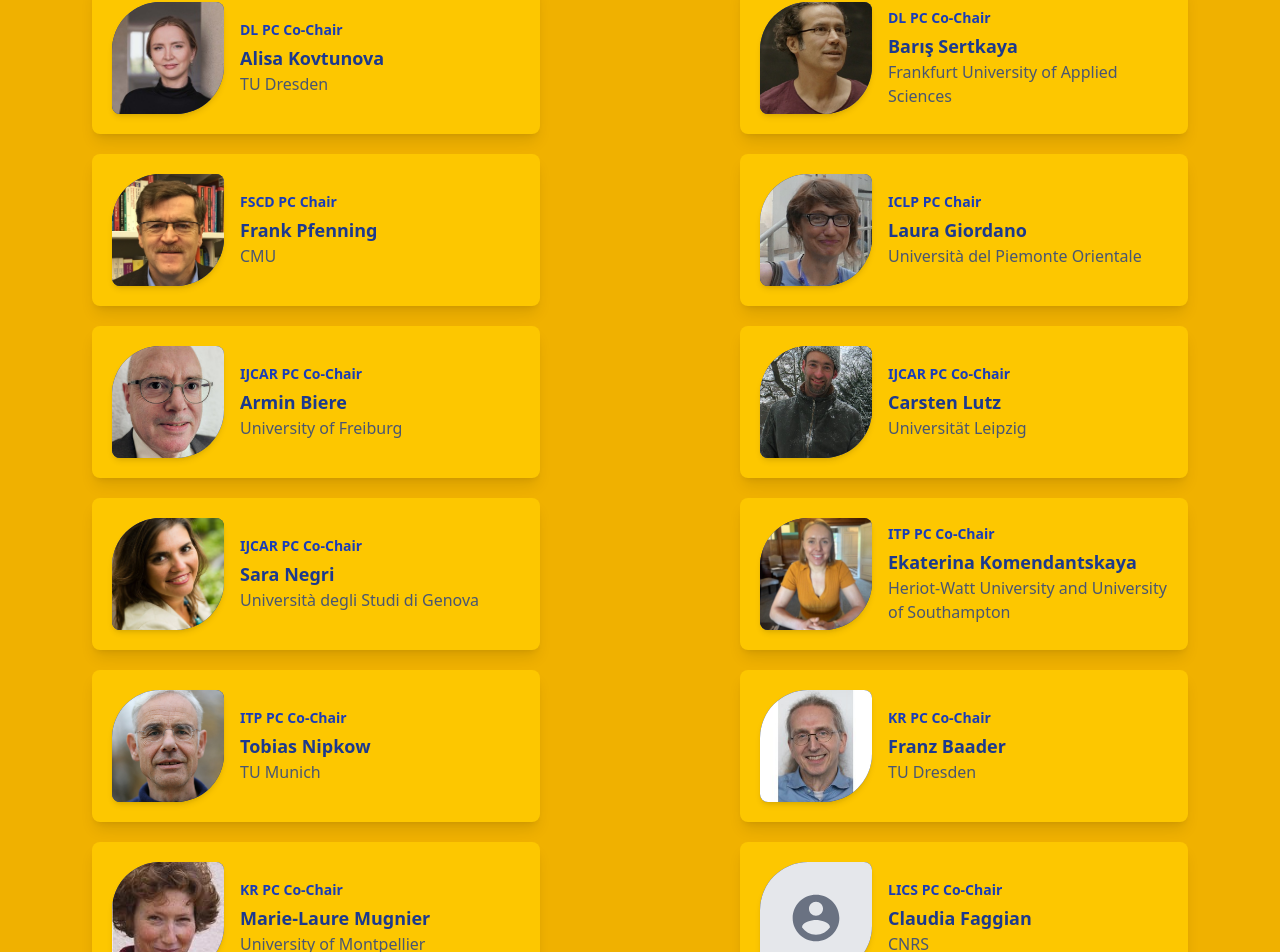
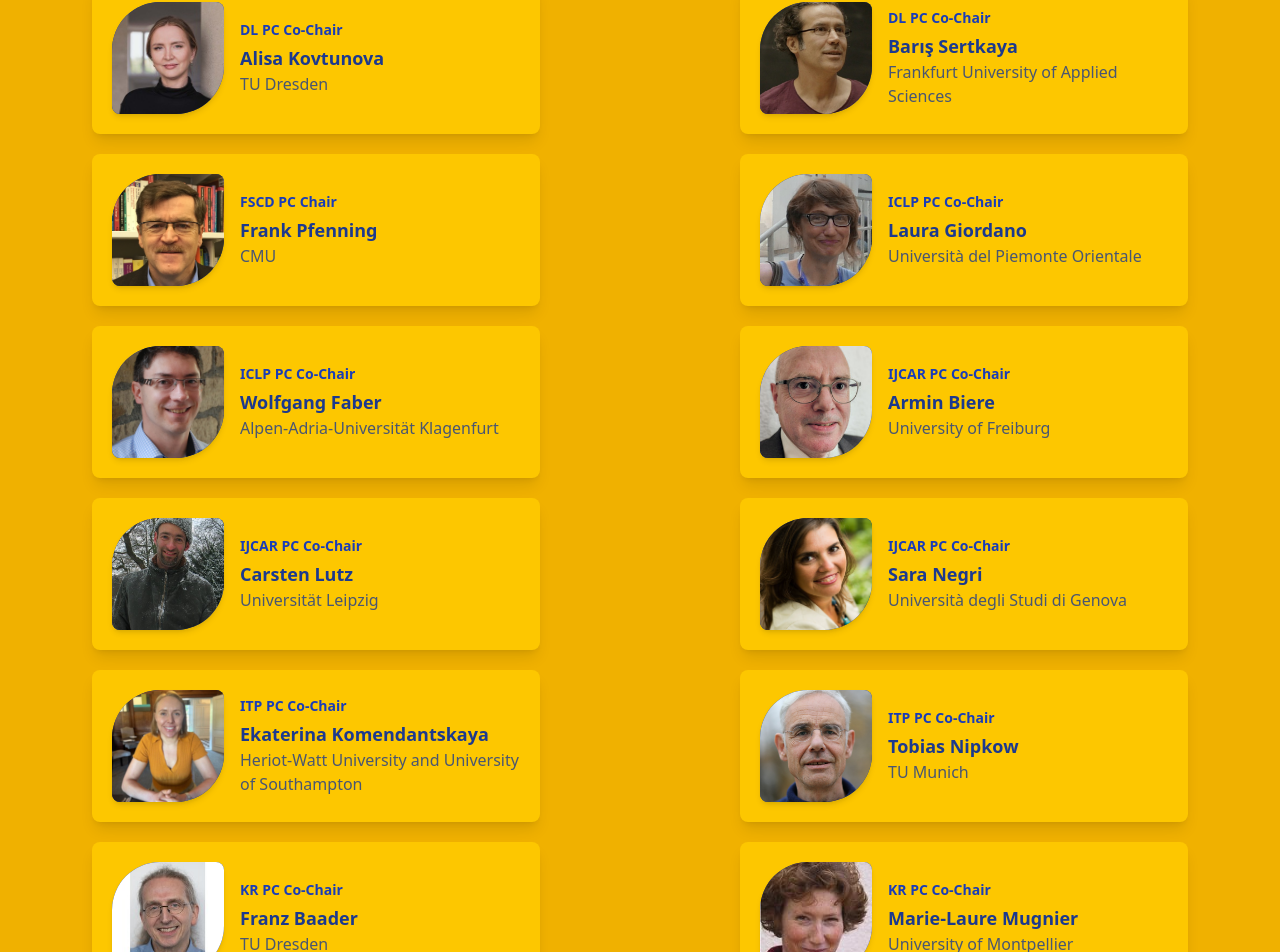
Before and after one commit to nunoplopes/floc26website, a React (Vite) app: page /committees in a window 1280 px wide. Shown: the part 3542-4494 px from the top of the page. Built offline with nearby package versions, Linux system fonts and the light colour scheme.

Commit message:
add ICLP co chair

```diff
--- a/src/components/event data/data.js
+++ b/src/components/event data/data.js
@@ -46,6 +46,7 @@ import SERTKAYA from "../../assets/images/committes/sertkaya.jpg";
 import ALISA from "../../assets/images/committes/alisa.jpg";
 import DEEPAK from "../../assets/images/committes/deepakgarg.jpg";
 import UNRUH from "../../assets/images/committes/unruh.jpg";
+import WFABER from "../../assets/images/committes/wfaber.jpg";
 
 export const committeeData = {
   organizers: [
@@ -275,8 +276,15 @@ export const committeeData = {
       name: "Laura Giordano",
       image: LAURA,
       affiliation: "Università del Piemonte Orientale",
-      role: "ICLP PC Chair",
+      role: "ICLP PC Co-Chair",
       webpage: "https://people.unipmn.it/laura.giordano/",
+    },
+    {
+      name: "Wolfgang Faber",
+      image: WFABER,
+      affiliation: "Alpen-Adria-Universität Klagenfurt",
+      role: "ICLP PC Co-Chair",
+      webpage: "https://wfaber.com",
     },
     {
       name: "Armin Biere",
```
Also changed, not shown: src/assets/images/committes/wfaber.jpg (added).
